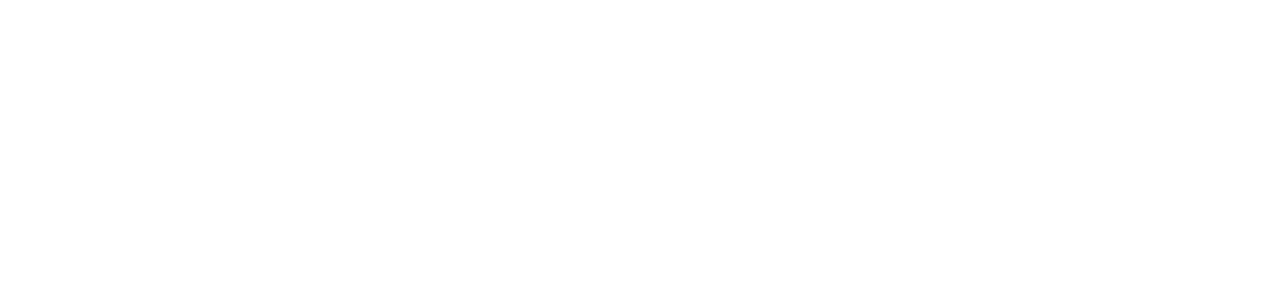
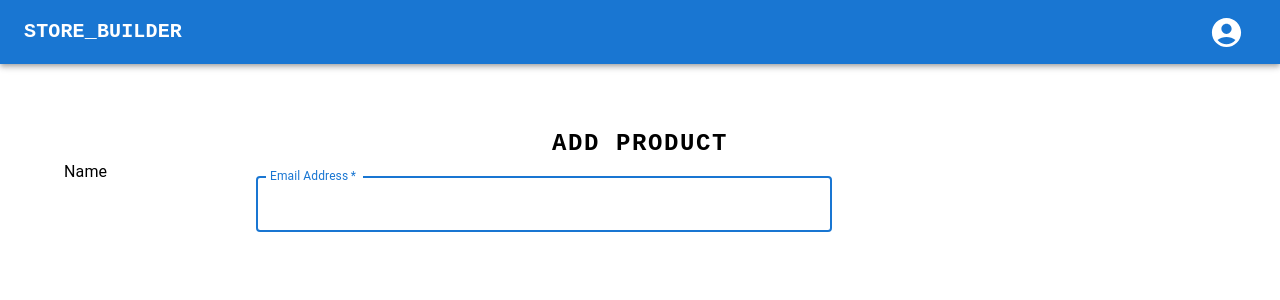
Before and after one commit to huzaifasattar/Store_Builder, a React (Create React App) app: page /product in a window 1280 px wide. Before the commit this address had no page. Shown: the top 300 px of the page. Built offline with nearby package versions, Linux system fonts and the light colour scheme.

Commit message:
import initial value and design

```diff
--- /dev/null
+++ b/src/commponents/addProduct/addProduct.js
@@ -0,0 +1,63 @@
+import {
+  Box,
+  Container,
+  Select,
+  Typography,
+  MenuItem,
+  TextField,Grid
+} from "@mui/material";
+
+const AddProduct = () => {
+  return (
+    <>
+      <Container>
+        <Box
+          sx={{
+            marginTop: 8,
+            display: "flex",
+            flexDirection: "column",
+            alignItems: "center",
+          }}
+        >
+          <Typography
+            component="h1"
+            variant="h5"
+            sx={{
+              fontFamily: "monospace",
+              fontWeight: 700,
+              letterSpacing: ".1rem",
+            }}
+          >
+            ADD PRODUCT
+                  </Typography></Box>
+                  <Grid container >
+                  {/* <Grid item  md={2}>
+
+  </Grid> */}
+  <Grid item xs={12} sm={6} md={2}>
+  <Typography>Name</Typography>
+  </Grid>
+  <Grid item xs={12} sm={6} md={6}>
+  <TextField
+              margin="normal"
+              required
+              fullWidth
+              id="email"
+              label="Email Address"
+              name="email"
+              autoComplete="email"
+              autoFocus
+
+            />
+                      </Grid>
+                      {/* <Grid item md={2}>
+
+  </Grid> */}
+</Grid>
+
+
+      </Container>
+    </>
+  );
+};
+export default AddProduct;
--- a/src/commponents/navbar/navbar-com.js
+++ b/src/commponents/navbar/navbar-com.js
@@ -20,16 +20,16 @@
 import AddIcon from "@mui/icons-material/Add";
 
 import { useNavigate } from "react-router-dom";
-import { setSignInUser,getSignInUser } from "../localstorage/localstorageCom";
+import { setSignInUser, getSignInUser } from "../localstorage/localstorageCom";
 
 function ResponsiveAppBar() {
-  const navigate = useNavigate()
-  const user = getSignInUser()
+  const navigate = useNavigate();
+  const user = getSignInUser();
 
   const handleLogOut = () => {
-    setSignInUser({})
-    navigate('/')
-  }
+    setSignInUser({});
+    navigate("/");
+  };
   const [anchorEl, setAnchorEl] = React.useState("");
   const open = Boolean(anchorEl);
 
@@ -63,7 +63,9 @@
             >
               STORE_BUILDER
             </Typography>
-            {user.admin === true &&<Button sx={{
+            {user.admin === true && (
+              <Button
+                sx={{
                   mr: 2,
                   display: { xs: "flex", md: "flex" },
                   fontFamily: "monospace",
@@ -71,11 +73,16 @@
                   // letterSpacing: ".1rem",
                   color: "inherit",
                   textDecoration: "none",
-              }}>
+                }}
+                component={NavLink}
+                to="/product"
+              >
                 <AddIcon style={{ color: "white" }} />
                 Product
-            </Button>}
-            {user.admin ===false &&<Button
+              </Button>
+            )}
+            {user.admin === false && (
+              <Button
                 sx={{
                   mr: 2,
                   display: { xs: "flex", md: "flex" },
@@ -85,11 +92,12 @@
                   textDecoration: "none",
                 }}
                 component={NavLink}
-              to='/cart'
+                to="/cart"
                 startIcon={<LocalMallIcon style={{ color: "white" }} />}
               >
                 Cart
-            </Button>}
+              </Button>
+            )}
           </Box>
           <Box>
             <IconButton
@@ -173,10 +181,14 @@
                 </ListItemIcon>
                 Settings
               </MenuItem>
-              <MenuItem onClick={handleClose} >
-                <Typography onClick={()=>{handleLogOut()}}>
+              <MenuItem onClick={handleClose}>
+                <Typography
+                  onClick={() => {
+                    handleLogOut();
+                  }}
+                >
                   <ListItemIcon>
-                  <Logout fontSize="small"  />
+                    <Logout fontSize="small" />
                   </ListItemIcon>
                   Logout
                 </Typography>
--- a/src/commponents/router/RouterCom.js
+++ b/src/commponents/router/RouterCom.js
@@ -6,6 +6,7 @@
 import SignUp from '../signUp/signUpCom'
 import ComplexGrid from '../variantProduct/seeProduct'
 import Cart from '../cart/fullCart'
+import AddProduct from '../addProduct/addProduct'
 
 const RouterCom = () => {
   return (
@@ -15,7 +16,8 @@
               <Route  exact path='/home' element={<><ResponsiveAppBar /><GridCard /></>} />
               <Route exact path='/signup' element={ <><SignUp/></>} />
         <Route exact path='/variant/:id' element={<><ResponsiveAppBar /><ComplexGrid /></>} />
-        <Route exact path='/cart' element={ <><ResponsiveAppBar /><Cart/></>} />
+        <Route exact path='/cart' element={<><ResponsiveAppBar /><Cart /></>} />
+        <Route exact path='/product' element={ <><ResponsiveAppBar /><AddProduct/></>} />
       </Routes>
 
       </>
```
Lines whose indentation alone changed are shown as unchanged.
